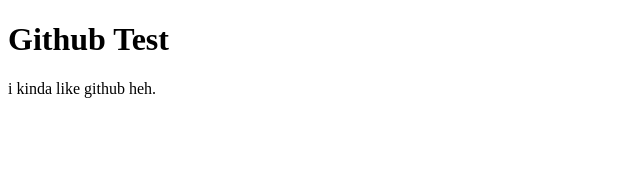
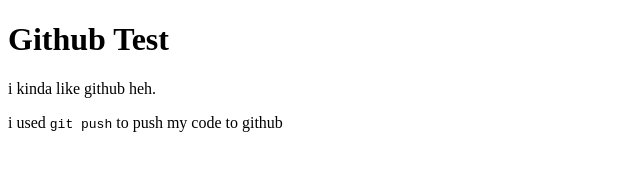
Before and after one commit to pingtseng/github-test, a plain HTML site: page index.html in a window 1280 px wide. Shown: the whole page, without its empty margins (0-640 px from the left). Drawn offline with Linux system fonts and the light colour scheme.

Commit message:
added another paragraph

```diff
--- a/index.html
+++ b/index.html
@@ -6,5 +6,6 @@
 <body>
 	<h1>Github Test</h1>
 		<p>i kinda like github heh.</p>
+		<p>i used <code>git push</code> to push my code to github</p>
 </body>
 </html>
```
